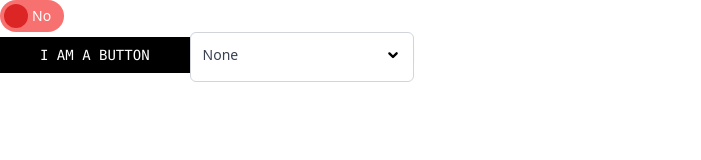
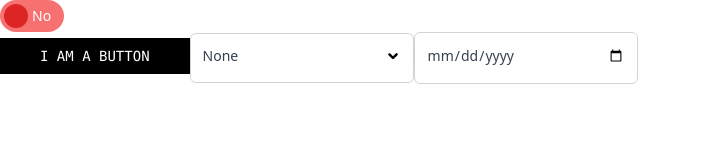
Before and after one commit to AvirukBasak/formease-internship-task, a Next.js app: page / in a window 1280 px wide. Shown: the top 160 px of the page, without its empty margins (0-701 px from the left). Built offline with nearby package versions, Linux system fonts and the light colour scheme.

Commit message:
date picker done

```diff
--- a/src/components/DatePicker.tsx
+++ b/src/components/DatePicker.tsx
@@ -1,7 +1,24 @@
+import { useState } from "react"
+
 interface DatePickerProps {
   onDateSet?: (date: Date) => void
 }
 
 export default function DatePicker({ onDateSet }: DatePickerProps): JSX.Element {
-    return <></>
+  const [date, setDate] = useState<Date | null>(null);
+  return (
+    <input
+      className="
+          md:w-56
+          rounded-md border border-gray-300
+          px-3 pt-3 pb-4
+          bg-white
+          text-sm text-gray-700
+          hover:bg-gray-50
+          focus:outline-none focus:ring-2 focus:ring-offset-2 focus:ring-offset-gray-100"
+      type="date"
+      value={date?.toISOString().split("T")[0] || ""}
+      onChange={(e) => setDate(new Date(e.target.value))}
+    />
+  )
 }
```
